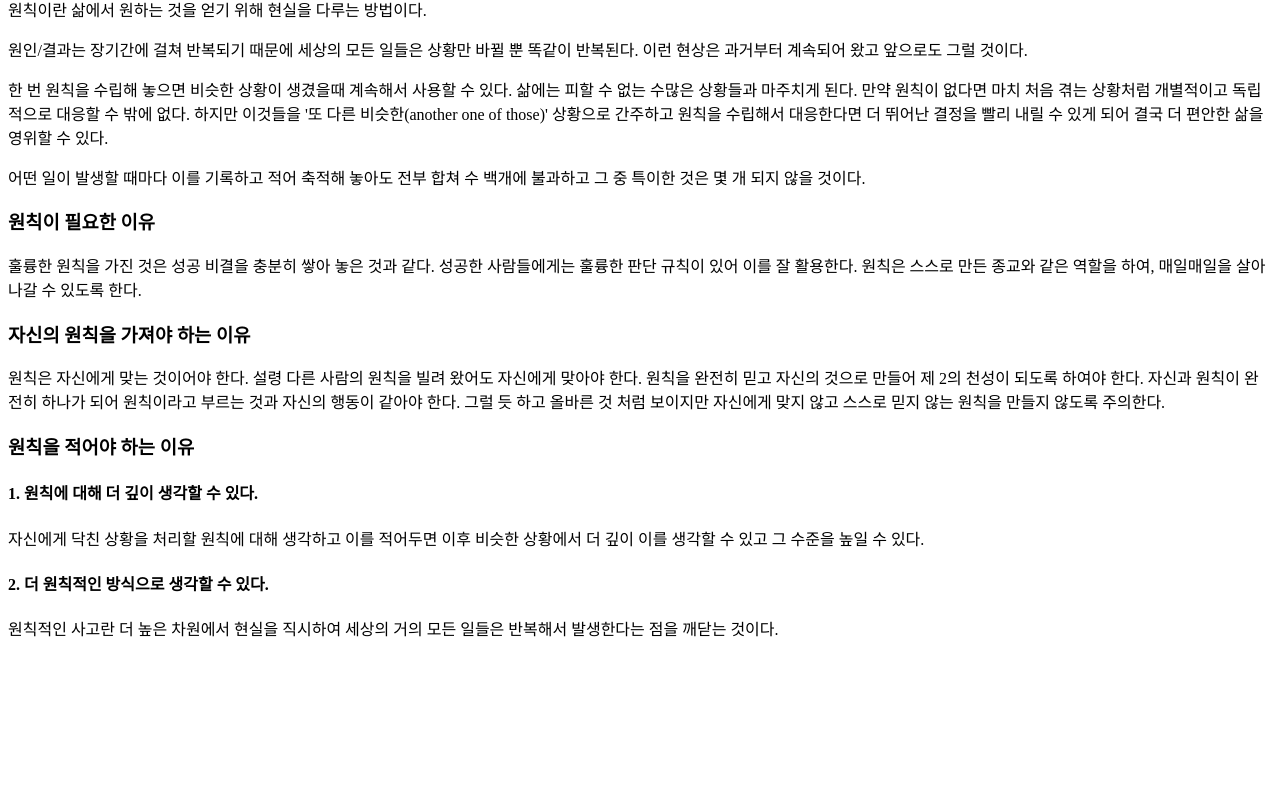
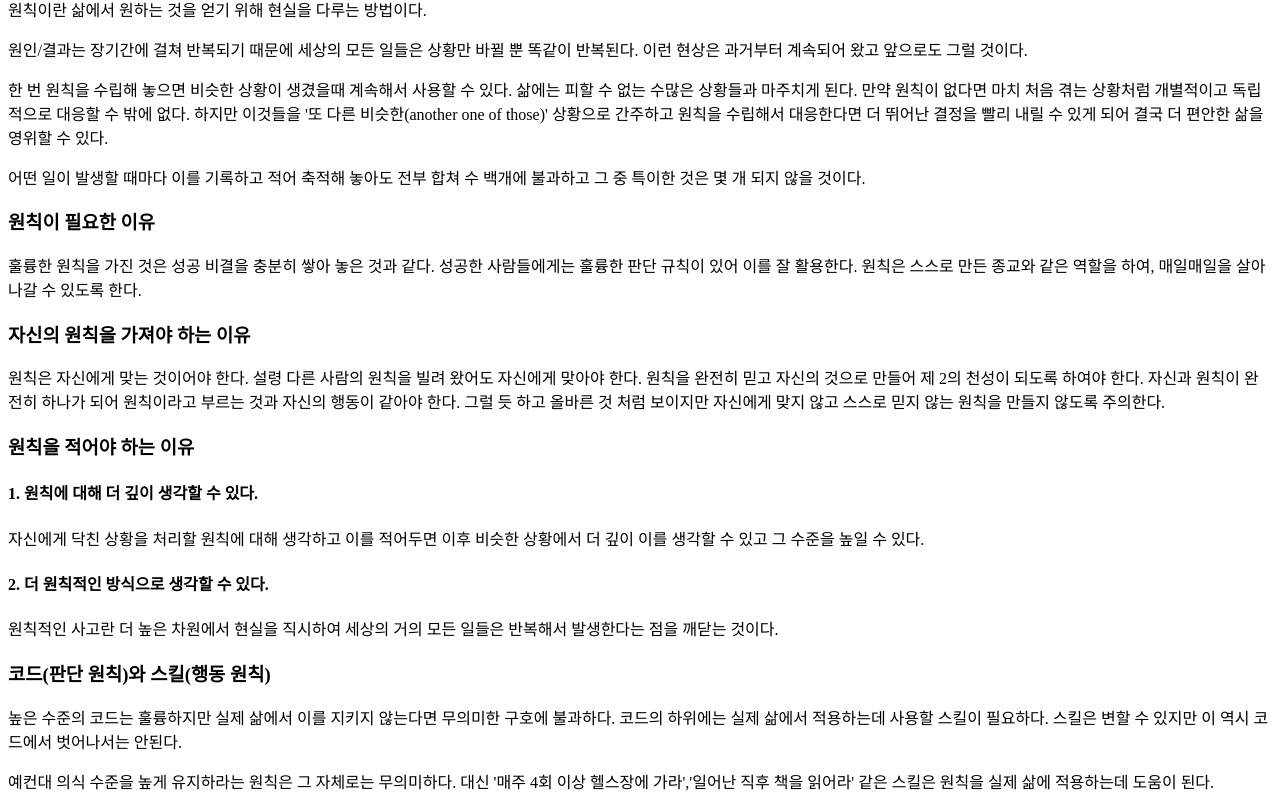
Before and after one commit to sysmae/principles, a Next.js app: page / in a window 1280 px wide. Shown: the part 193-1002 px from the top of the page. Before the commit the page ends 849 px from the top, so only its background shows below. Built offline with nearby package versions, Linux system fonts and the light colour scheme.

Commit message:
edit page

```diff
--- a/package.json
+++ b/package.json
@@ -17,6 +17,7 @@
     "url": "https://github.com/sysmae/principles/issues"
   },
   "homepage": "https://github.com/sysmae/principles#readme",
+
   "dependencies": {
     "next": "^13.0.6",
     "nextra": "latest",
--- /dev/null
+++ b/pages/_app.js
@@ -0,0 +1,6 @@
+import '../styles.css'
+
+// This default export is required in a new `pages/_app.js` file.
+export default function MyApp({ Component, pageProps }) {
+  return <Component {...pageProps} />
+}
--- a/pages/index.mdx
+++ b/pages/index.mdx
@@ -40,3 +40,13 @@
 #### 2. 더 원칙적인 방식으로 생각할 수 있다.
 
 원칙적인 사고란 더 높은 차원에서 현실을 직시하여 세상의 거의 모든 일들은 반복해서 발생한다는 점을 깨닫는 것이다.
+
+
+### 코드(판단 원칙)와 스킬(행동 원칙)
+
+높은 수준의 코드는 훌륭하지만 실제 삶에서 이를 지키지 않는다면 무의미한 구호에 불과하다.
+코드의 하위에는 실제 삶에서 적용하는데 사용할 스킬이 필요하다.
+스킬은 변할 수 있지만 이 역시 코드에서 벗어나서는 안된다.
+
+예컨대 의식 수준을 높게 유지하라는 원칙은 그 자체로는 무의미하다.
+대신 '매주 4회 이상 헬스장에 가라','일어난 직후 책을 읽어라' 같은 스킬은 원칙을 실제 삶에 적용하는데 도움이 된다.
--- a/pages/life/_meta.json
+++ b/pages/life/_meta.json
@@ -1,3 +1,4 @@
 {
+  "reality":"현실에 관한 원칙",
   "pain":"고통에 관한 원칙"
 }
--- /dev/null
+++ b/pages/life/reality.mdx
@@ -0,0 +1,3 @@
+# 현실에 관한 원칙
+
+### [1.현실을 수용하고 대응하라](/life/reality/1)
--- /dev/null
+++ b/pages/life/reality/_meta.json
@@ -0,0 +1,3 @@
+{
+  "1":"1.현실을 수용하고 대응하라"
+}
--- /dev/null
+++ b/styles.css
@@ -0,0 +1,2 @@
+body {
+}
```
Also changed, not shown: theme.config.tsx (+9 -1 lines), pages/life/reality/1.mdx (added).
